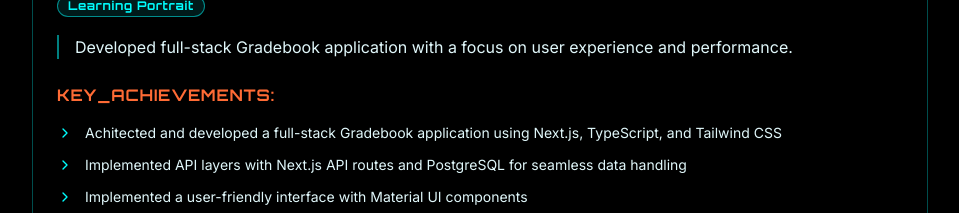
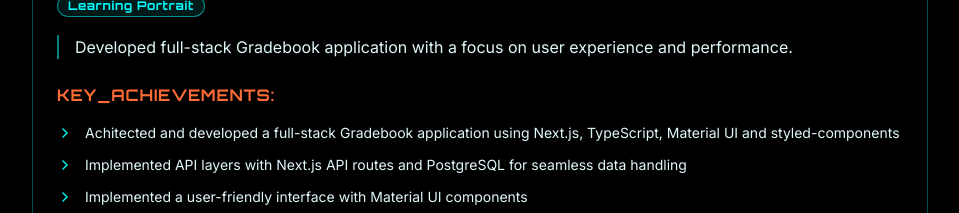
Before and after one commit to greenervigil/next-portfolio, a Next.js app: page /experience in a window 1280 px wide. Shown: the part 940-1153 px from the top of the page, without its empty margins (160-1119 px from the left). Built offline with nearby package versions, Linux system fonts and the light colour scheme.

Commit message:
uopdate LP achievements

```diff
--- a/components/experience.tsx
+++ b/components/experience.tsx
@@ -30,7 +30,7 @@ export function Experience() {
       status: "COMPLETED",
       description: "Developed full-stack Gradebook application with a focus on user experience and performance.",
       achievements: [
-        "Achitected and developed a full-stack Gradebook application using Next.js, TypeScript, and Tailwind CSS",
+        "Achitected and developed a full-stack Gradebook application using Next.js, TypeScript, Material UI and styled-components",
         "Implemented API layers with Next.js API routes and PostgreSQL for seamless data handling",
         "Implemented a user-friendly interface with Material UI components",
         "Optimized application performance through server-side rendering and static site generation",
```
Also changed, not shown: 1 other file (tests, documents, lock files or other folders).
